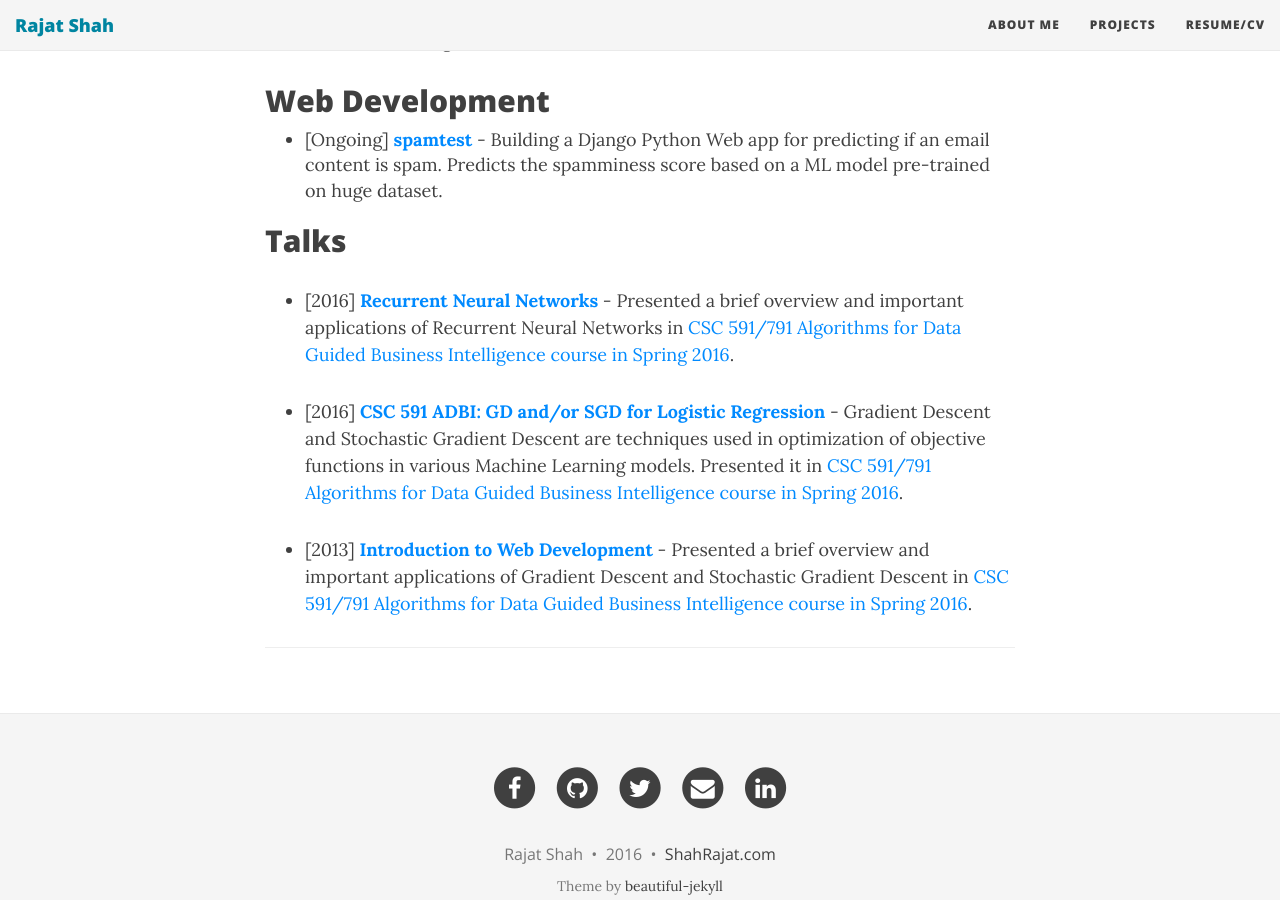
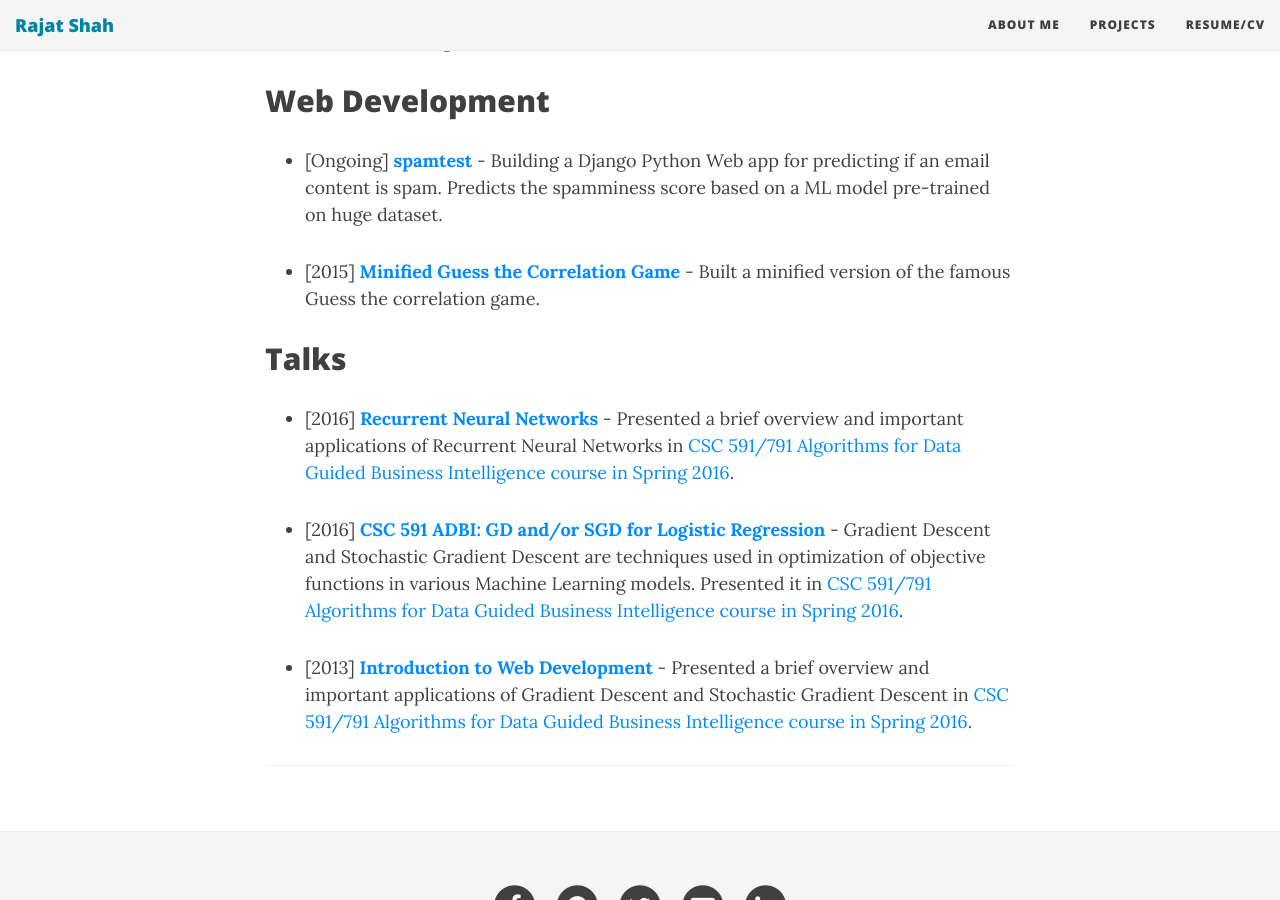
Before and after one commit to shahrajat/shahrajat.github.io, a Jekyll site: the page built from projects.md, in a window 1280 px wide and 900 px high, scrolled down 1076 px. Built offline with Jekyll 4.4.1, drawn with Linux system fonts in a browser that asks for light colours; nearby versions of some CDN libraries; comment, search, counter and statistics services are not loaded.

Commit message:
Updated projects.md

```diff
--- a/projects.md
+++ b/projects.md
@@ -25,6 +25,8 @@ Based on paper: [Web Graph Similarity for Anomaly Detection](http://ilpubs.stanf
 
 - [Ongoing] **[spamtest](https://spamtest.herokuapp.com/){:target="_blank"}** - Building a Django Python Web app for predicting if an email content is spam. Predicts the spamminess score based on a ML model pre-trained on huge dataset.
 
+- [2015] **[Minified Guess the Correlation Game](http://shahrajat.com/assets/apps/guess-the-correlation.html?#){:target="_blank"}** - Built a minified version of the famous Guess the correlation game.
+
 ## Talks
 
 - [2016] **[Recurrent Neural Networks](https://docs.google.com/presentation/d/1-Y3rc-Y1jryat7kkzpZStoprk2dc4fVnpmezkAcrv-c/pub?start=false&loop=false&delayms=10000&slide=id.g11048b17a6_0_51){:target="_blank"}** - Presented a brief overview and important applications of Recurrent Neural Networks in [CSC 591/791 Algorithms for Data Guided Business Intelligence course in Spring 2016](https://engineeringonline.ncsu.edu/onlinecourses/coursemarketing/SPR-2016/CSC591-791.html){:target="_blank"}.
```
